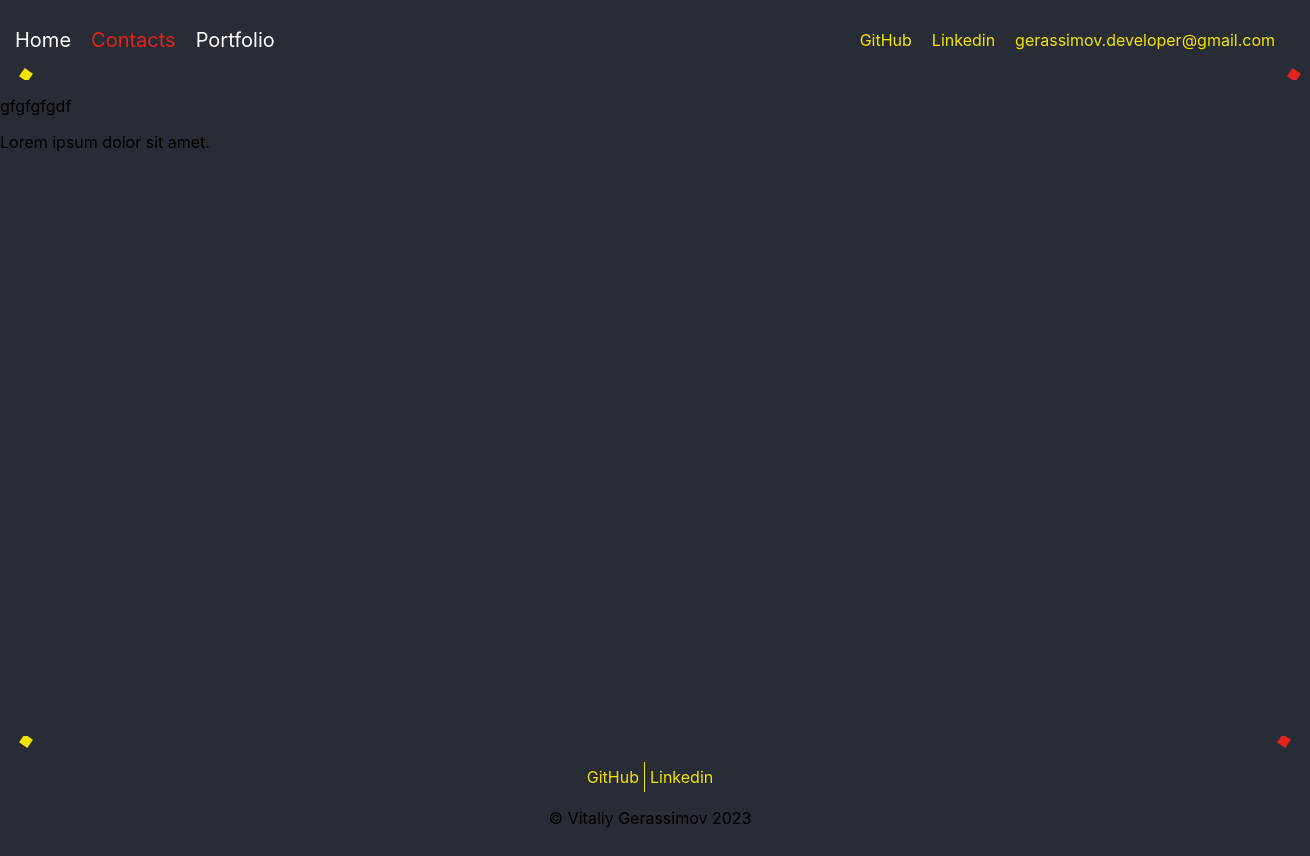
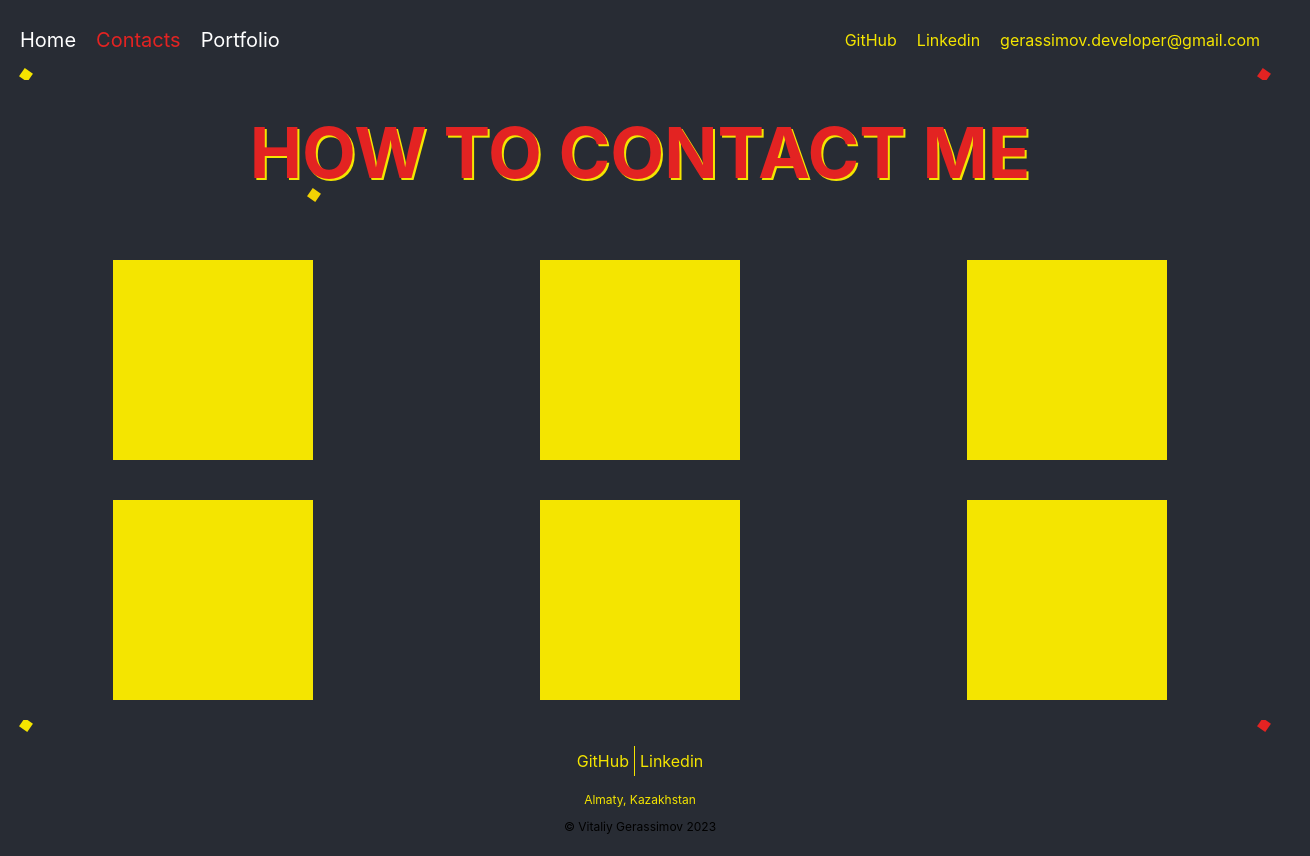
Before and after one commit to VitaliyDeveloper/Portfolio, a React (Create React App) app: page /Portfolio/mycontacts in a window 1280 px wide. Shown: the whole page, 1310 px wide, since content can reach past the window. Built offline with nearby package versions, Linux system fonts and the light colour scheme.

Commit message:
some style

```diff
--- a/src/components/Footer/Footer.jsx
+++ b/src/components/Footer/Footer.jsx
@@ -5,6 +5,8 @@ import {
   Link,
   Dot1,
   Dot2,
+  Text,
+  Copy,
 } from './Footer.styled';
 
 const Footer = () => {
@@ -32,7 +34,8 @@ const Footer = () => {
           </Link>
         </FooterItem>
       </FooterList>
-      <p>&copy; Vitaliy Gerassimov 2023</p>
+      <Text>Almaty, Kazakhstan</Text>
+      <Copy>&copy; Vitaliy Gerassimov 2023</Copy>
     </FooterContainer>
   );
 };
--- a/src/components/Footer/Footer.styled.js
+++ b/src/components/Footer/Footer.styled.js
@@ -4,7 +4,7 @@ export const FooterContainer = styled.div`
   position: relative;
   width: 100%;
   /* height: 50px; */
-  padding: 10px;
+  padding: 10px 0;
   text-align: center;
   background-color: var(--base-black);
   overflow: hidden;
@@ -79,3 +79,14 @@ export const Dot2 = styled.span`
     }
   }
 `;
+
+export const Text = styled.p`
+  font-size: 12px;
+  color: var(--yellow-color);
+  padding: 0;
+`;
+
+export const Copy = styled.p`
+  font-size: 12px;
+  padding: 0;
+`;
--- a/src/components/Home/Home.styled.js
+++ b/src/components/Home/Home.styled.js
@@ -17,6 +17,8 @@ export const TitleName = styled.h1`
   font-size: 100px;
   margin: 0;
   color: var(--yellow-color);
+  text-shadow: 2px 2px 0 var(--red-color);
+
   padding: 0 20px;
   text-transform: uppercase;
 
@@ -41,7 +43,9 @@ export const TitleSurname = styled.h2`
   margin: 0;
   font-size: 70px;
   text-transform: uppercase;
+  pointer-events: none;
   color: var(--red-color);
+  text-shadow: 2px 2px 0 var(--yellow-color);
 
   animation: showUp 1500ms linear;
 
@@ -62,6 +66,7 @@ export const TitlePosition = styled.h3`
   padding: 20px 20px;
   margin: 0;
   font-size: 40px;
+  text-shadow: 2px 2px 0 var(--red-color);
 
   color: var(--yellow-color);
 
--- a/src/components/MyContacts/MyContacts.jsx
+++ b/src/components/MyContacts/MyContacts.jsx
@@ -1,9 +1,26 @@
+import {
+  ContactContainer,
+  TitleContainer,
+  Title,
+  Wrapper,
+  Contact,
+} from './MyContacts.styled';
+
 const MyContacts = () => {
   return (
-    <div>
-      <p>gfgfgfgdf</p>
-      <p>Lorem ipsum dolor sit amet.</p>
-    </div>
+    <ContactContainer>
+      <TitleContainer>
+        <Title>How to contact me</Title>
+      </TitleContainer>
+      <Wrapper>
+        <Contact></Contact>
+        <Contact></Contact>
+        <Contact></Contact>
+        <Contact></Contact>
+        <Contact></Contact>
+        <Contact></Contact>
+      </Wrapper>
+    </ContactContainer>
   );
 };
 
--- a/src/components/MyContacts/MyContacts.styled.js
+++ b/src/components/MyContacts/MyContacts.styled.js
@@ -0,0 +1,85 @@
+import styled from 'styled-components';
+
+export const ContactContainer = styled.div`
+  width: 100%;
+  padding: 30px 0;
+`;
+
+export const Title = styled.h2`
+  text-align: center;
+  padding: 0 20px;
+  margin: 0;
+  font-size: 70px;
+  text-transform: uppercase;
+  color: var(--red-color);
+  text-shadow: 2px 2px 0 var(--yellow-color);
+  pointer-events: none;
+  animation: showUp 1000ms linear;
+
+  @keyframes showUp {
+    0% {
+      transform: translate(0px, -120%);
+      opacity: 0;
+    }
+
+    100% {
+      transform: translate(0px, 0px);
+      opacity: 1;
+    }
+  }
+`;
+
+export const TitleContainer = styled.div`
+  position: relative;
+  margin-left: auto;
+  margin-right: auto;
+  width: fit-content;
+  padding-bottom: 15px;
+  /* overflow: hidden; */
+
+  ::after {
+    content: '';
+    position: absolute;
+    bottom: 10px;
+    left: 0;
+    width: 10px;
+    height: 10px;
+    background: var(--yellow-color);
+
+    animation: sd 7000ms ease-in-out infinite alternate-reverse;
+
+    @keyframes sd {
+      0% {
+        left: 0%;
+        transform: rotate(0deg);
+        background: var(--yellow-color);
+      }
+      100% {
+        left: 100%;
+        background: var(--red-color);
+        transform: rotate(360deg);
+      }
+    }
+  }
+`;
+
+export const Wrapper = styled.div`
+  width: 100%;
+  display: grid;
+  grid-template-columns: repeat(3, 1fr);
+  justify-items: center;
+  margin-top: 30px;
+`;
+
+export const Contact = styled.div`
+  margin: 20px;
+  width: 200px;
+  height: 200px;
+  background-color: var(--yellow-color);
+  transition: 300ms linear;
+
+  :hover {
+    box-shadow: -10px -10px 0 var(--red-color);
+    scale: 1.1;
+  }
+`;
--- a/src/components/Navigation/Navigation.styled.js
+++ b/src/components/Navigation/Navigation.styled.js
@@ -7,7 +7,7 @@ export const NavigalionContainer = styled.div`
   width: 100%;
   height: 50px;
   background-color: var(--base-black);
-  padding: 15px;
+  padding: 15px 0;
   display: flex;
   justify-content: space-between;
   overflow: hidden;
@@ -60,11 +60,13 @@ export const NavList = styled.ul`
   display: flex;
   align-items: center;
   list-style: none;
-  padding: 0;
+  padding: 0 20px;
 `;
 
 export const NavItem = styled.li`
-  margin-right: 20px;
+  :not(:last-child) {
+    margin-right: 20px;
+  }
 `;
 
 export const NavLinkStyle = styled(NavLink)`
--- a/src/components/Portfolio/Portfolio.jsx
+++ b/src/components/Portfolio/Portfolio.jsx
@@ -26,7 +26,7 @@ const Portfolio = ({ portfolio }) => {
             <Back className="back">
               <div className="center">
                 <SiteNameBack>{site.title}</SiteNameBack>
-                <Stack>{site.stack}</Stack>
+                <Stack>[ {site.stack} ]</Stack>
                 <Description>{site.description}</Description>
                 <Link href={site.url} target="_blank" rel="noopener noreferrer">
                   Go to site...
```
